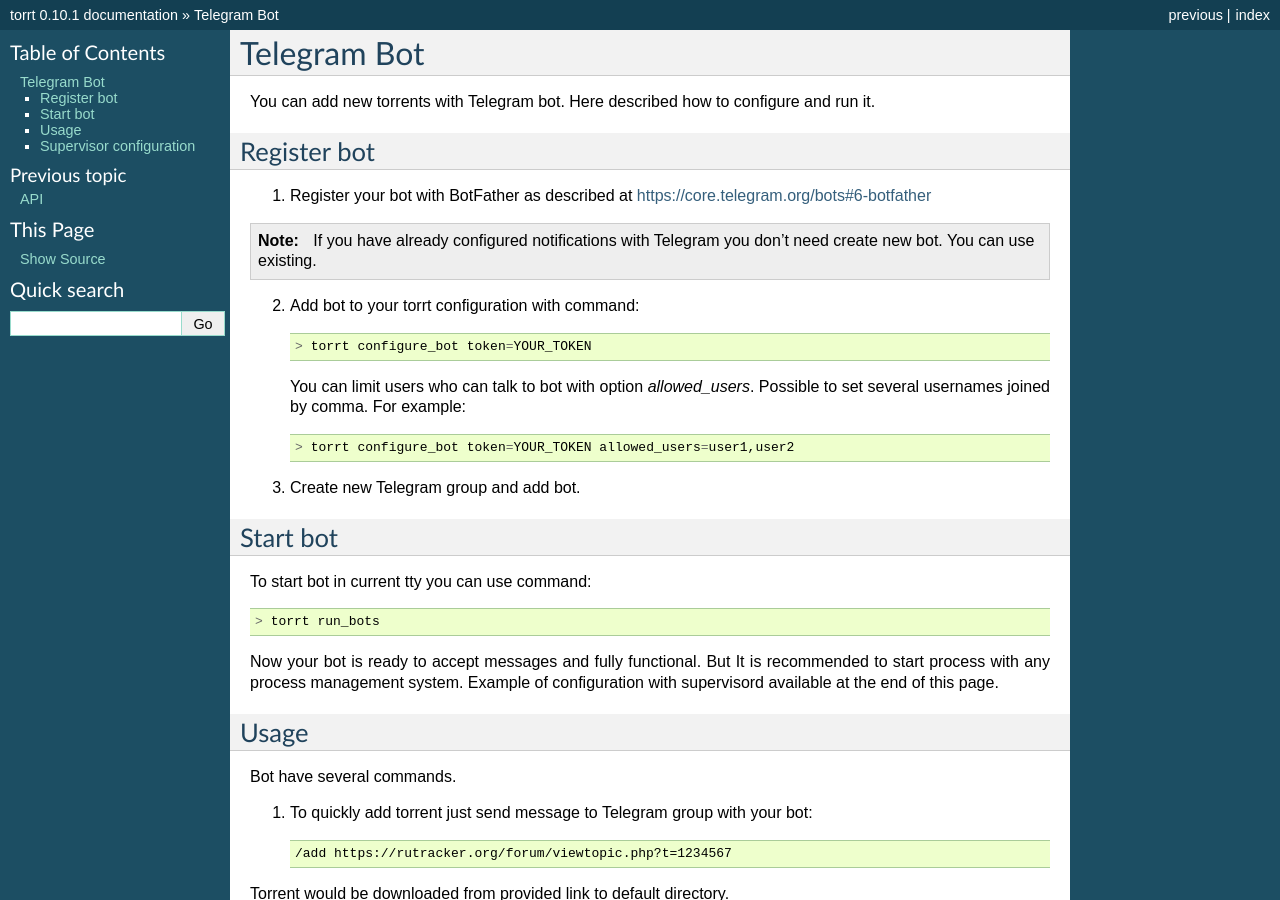
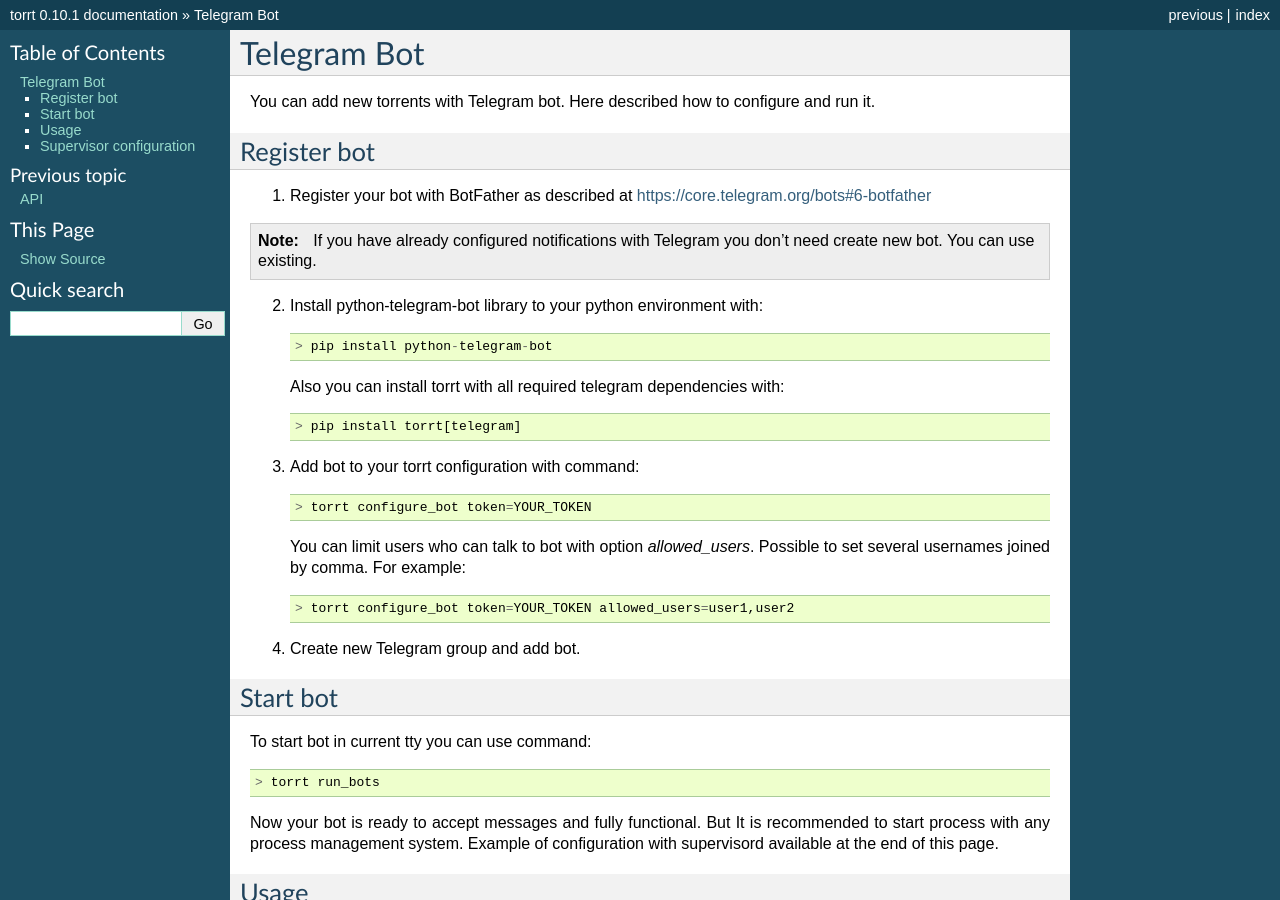
Before and after one commit to idlesign/torrt, a Sphinx documentation site: the page built from docs/source/bot.rst, in a window 1280 px wide and 900 px high. Built offline with Sphinx 7.4.7, drawn with Linux system fonts in a browser that asks for light colours.

Commit message:
Documentation was added. Added extra_require to setup.py

```diff
--- a/docs/source/bot.rst
+++ b/docs/source/bot.rst
@@ -11,7 +11,15 @@
 
     If you have already configured notifications with Telegram you don't need create new bot. You can use existing.
 
-2. Add bot to your torrt configuration with command::
+2. Install python-telegram-bot library to your python environment with::
+
+    > pip install python-telegram-bot
+
+   Also you can install torrt with all required telegram dependencies with::
+
+    > pip install torrt[telegram]
+
+3. Add bot to your torrt configuration with command::
 
     > torrt configure_bot token=YOUR_TOKEN
 
--- a/docs/source/index.rst
+++ b/docs/source/index.rst
@@ -53,6 +53,7 @@
 
 1. Python 2.7+, 3.5+
 2. `deluge-webapi` plugin (to work with Deluge)
+3. `python-telegram-bot` (to run Telegram bot)
 
 
 Table of Contents
--- a/setup.py
+++ b/setup.py
@@ -48,6 +48,9 @@
     ],
     setup_requires=[] + (['pytest-runner'] if 'test' in sys.argv else []) + [],
 
+    extras_require={
+        'telegram': ['python-telegram-bot']
+    },
     test_suite='tests',
     tests_require=[
         'pytest',
```
Also changed, not shown: other parts of docs/source/bot.rst (+1 -1 lines).
